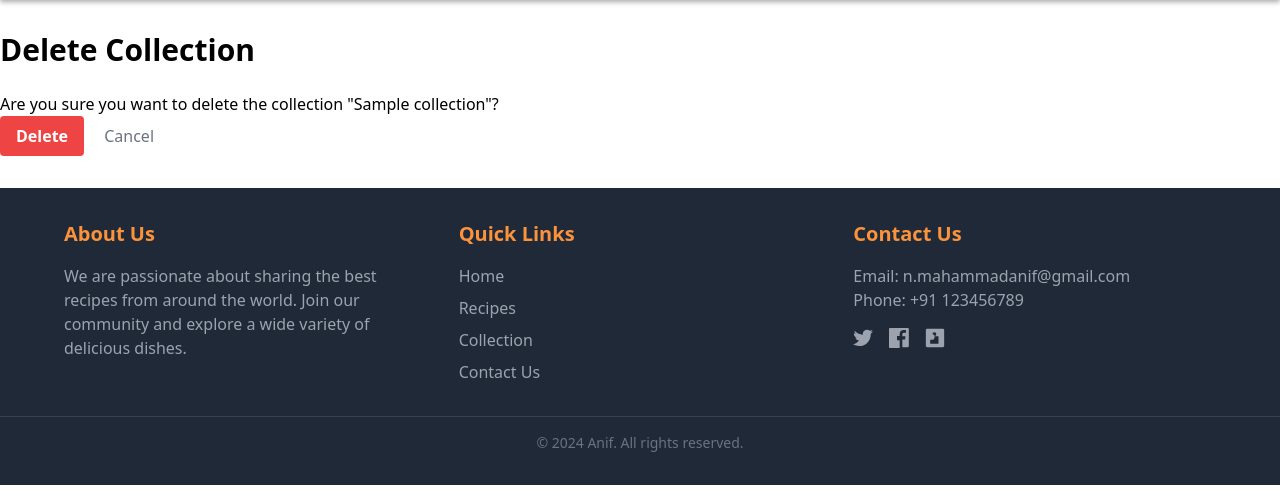
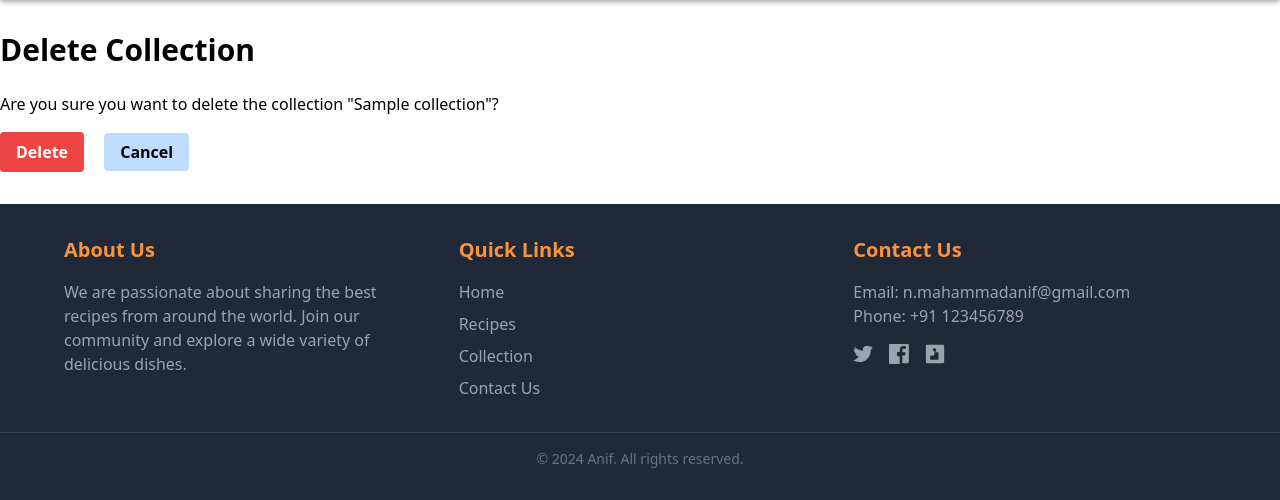
Before and after one commit to Anif7/Recipe_App, a Django app: page /collection/1/delete/ in a window 1280 px wide. Shown: the part 76-576 px from the top of the page. Run offline with Django 5.2, Linux system fonts and the light colour scheme; a user stored in the database is signed in; tables that the repository leaves empty hold one stand-in row (values such as "Sample post"); some libraries are stand-ins or nearby versions.

Commit message:
Made UI changes for delete template

```diff
--- a/recipes/templates/collection/collection_confirm_delete.html
+++ b/recipes/templates/collection/collection_confirm_delete.html
@@ -3,12 +3,12 @@
 {% block content %}
 <div class="container mx-auto py-8">
     <h1 class="text-3xl font-bold mb-6">Delete Collection</h1>
-    <p>Are you sure you want to delete the collection "{{ collection.title }}"?</p>
+    <p class="mb-4">Are you sure you want to delete the collection "{{ collection.title }}"?</p>
 
     <form method="post">
         {% csrf_token %}
         <button type="submit" class="bg-red-500 hover:bg-red-700 text-white font-bold py-2 px-4 rounded">Delete</button>
-        <a href="{% url 'recipe:collection_detail' collection.id %}" class="text-gray-500 ml-4">Cancel</a>
+        <a href="{% url 'recipe:collection_detail' collection.id %}" class="text-black-500 ml-4 bg-blue-200 font-bold py-2 px-4 rounded">Cancel</a>
     </form>
 </div>
 {% endblock content %}
```
